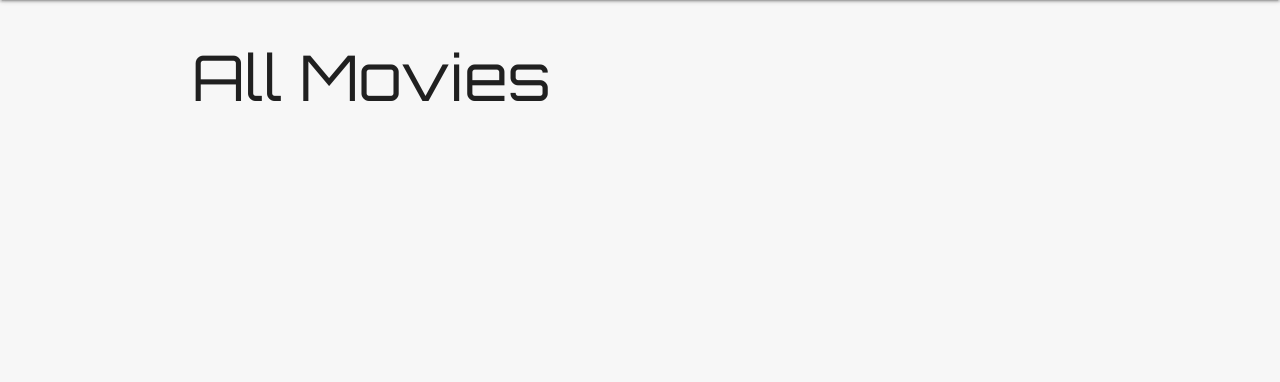
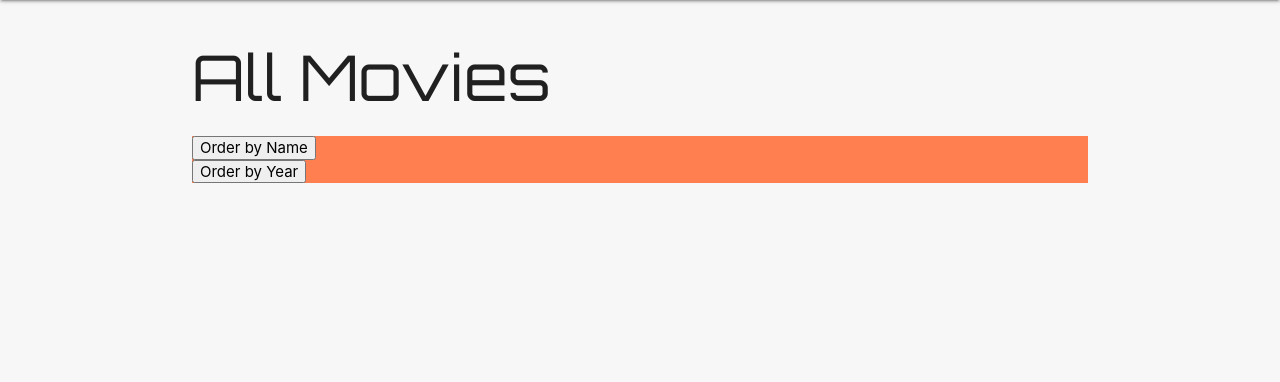
Before and after one commit to austinschroeder/cage-db, a Django app: page /movies/ in a window 1280 px wide. Shown: the part 64-446 px from the top of the page. Run offline with Django 3.2, Linux system fonts and the light colour scheme; the visitor is signed in with stand-in values (Sample User, id 1); data that the repository does not hold is empty.

Commit message:
Index aplha and numeric order buttons are functional.  Need to style

```diff
--- a/main_app/static/css/style.css
+++ b/main_app/static/css/style.css
@@ -97,6 +97,10 @@ button.btn:hover {
   border-radius: 10px;
 }
 
+.order-container {
+  background-color: coral;
+}
+
 
 footer {
   padding-top: 0;
--- a/main_app/templates/movies/movies-index.html
+++ b/main_app/templates/movies/movies-index.html
@@ -3,6 +3,16 @@
 {% block content %}
 
     <h1>All Movies</h1>
+
+    <form class="order-container" method="POST" action="{% url 'index' %}">
+      {% csrf_token %}
+      <input id="orderBy" name="orderBy" type="hidden" value="name">
+      <button class="order-button"type="submit">Order by Name</button>
+    </form>
+    <form class="order-container"method="GET" action="{% url 'index' %}">
+      <button class="order-button" type="submit">Order by Year</button>
+    </form>
+
 
     {% for movie in movies %}
 
--- a/main_app/urls.py
+++ b/main_app/urls.py
@@ -5,7 +5,9 @@ urlpatterns = [
     path('', views.home, name='home'),
     path('about/', views.about, name='about'),
     path('gifs/', views.gifs, name='gifs'),
+    #== INDEX URLs ==
     path('movies/', views.movies_index, name='index'),
+    #================
     path('movies/new/', views.create_movie, name='create_movie'),
     path('accounts/signup/', views.signup, name='signup'),
     path('movies/<int:movie_id>/', views.detail, name='detail'),
--- a/main_app/views.py
+++ b/main_app/views.py
@@ -1,6 +1,5 @@
 from django.shortcuts import render, redirect
 from django.http import HttpResponse
-from .models import Movie
 from .forms import MovieForm, UserFeedbackForm
 # from .forms import PhotoForm
 from django.contrib.auth.forms import UserCreationForm
@@ -37,9 +36,12 @@ def add_review(request, movie_id):
 #+=+=+ INDEX +=+=+
 @login_required
 def movies_index(request):
-  #Retrieve all movies from DB
   # movies = Movie.objects.filter(user=request.user).order_by('-year')
-  movies = Movie.objects.order_by('-year')
+  # movies = Movie.objects.order_by('-year')
+  if request.method == 'POST':
+    movies = Movie.objects.order_by(request.POST.get("orderBy"))
+  else:
+    movies = Movie.objects.order_by('-year')
 
   context = { 'movies': movies }
   #Retrieve a template
```
